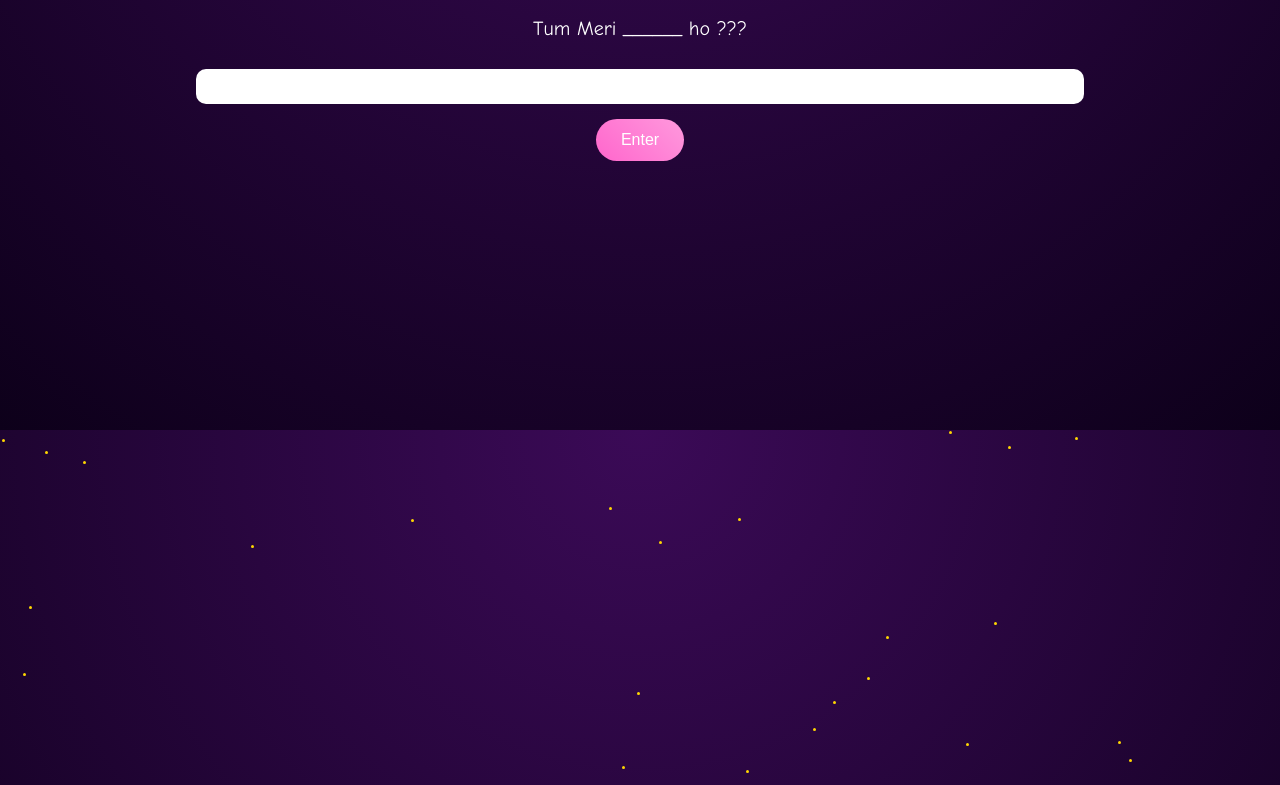
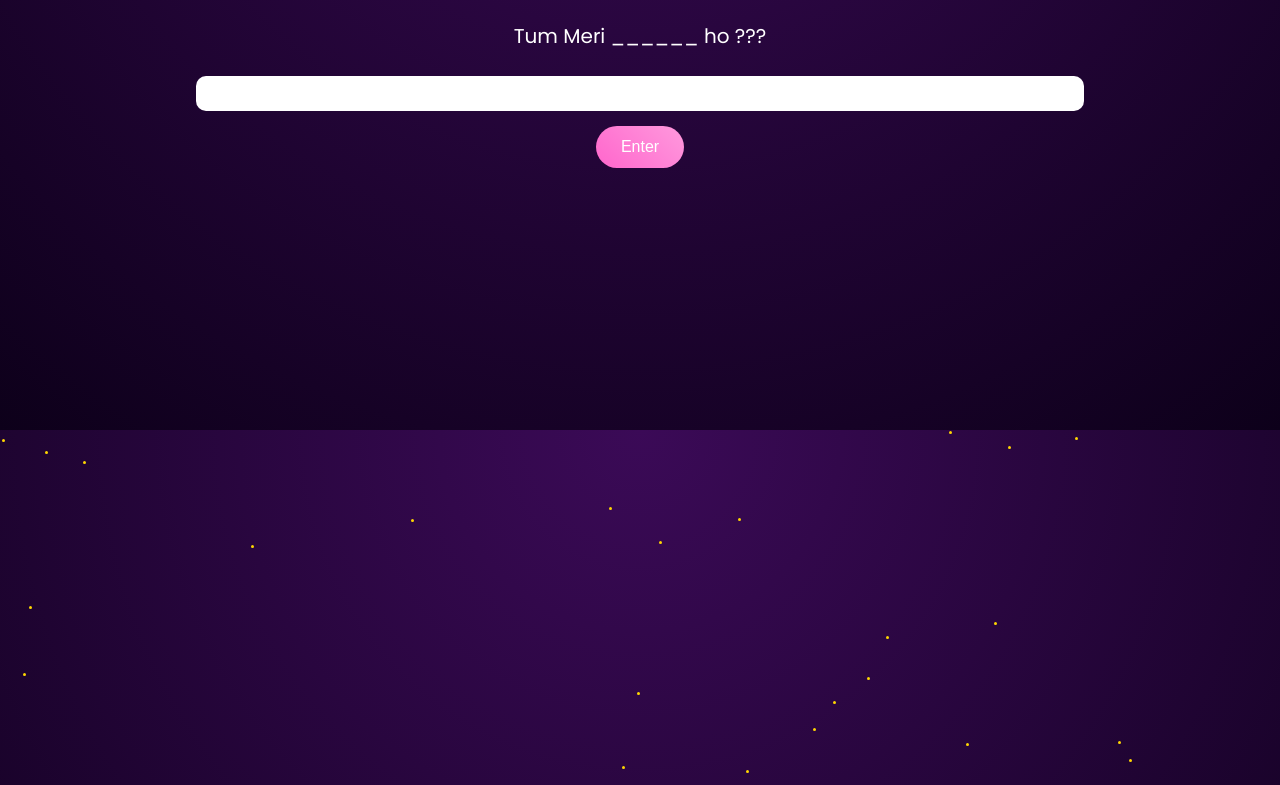
Before and after one commit to ehtwebs/eideee, a plain HTML site: page index.html in a window 1280 px wide. Shown: the part 370-1155 px from the top of the page. Drawn offline with Linux system fonts and the light colour scheme.

Commit message:
Update index.html

```diff
--- a/index.html
+++ b/index.html
@@ -3,6 +3,7 @@
 <head>
 <meta charset="UTF-8">
 <meta name="viewport" content="width=device-width, initial-scale=1.0">
+<link href="https://fonts.googleapis.com/css2?family=Poppins:wght@300;400;600;800&display=swap" rel="stylesheet">
 <title>Eid 💜</title>
 
 <style>
@@ -11,7 +12,7 @@
 font-size:18px;
 margin:0;
 height:100%;
-font-family:'Poppins','Comic Sans MS',cursive;
+font-family:'Poppins', sans-serif;
 background: radial-gradient(circle at top,#3b0a57,#0d001a);
 color:#fff;
 overflow-x:hidden;
```
